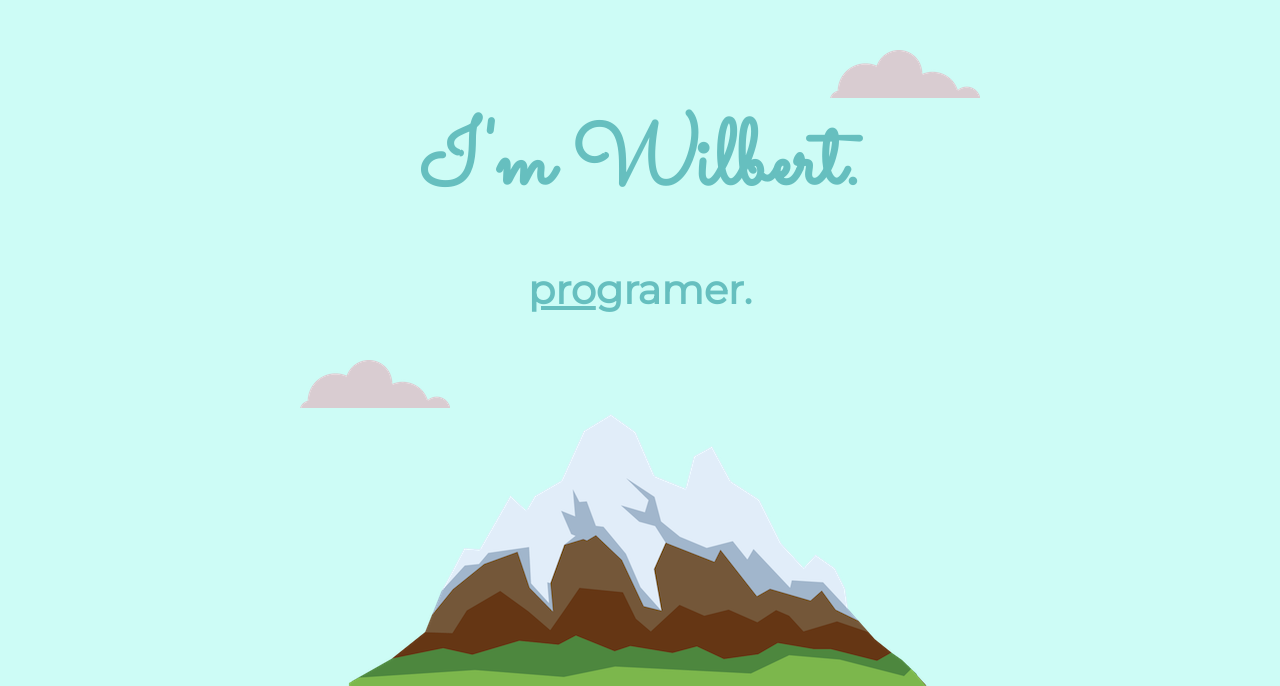
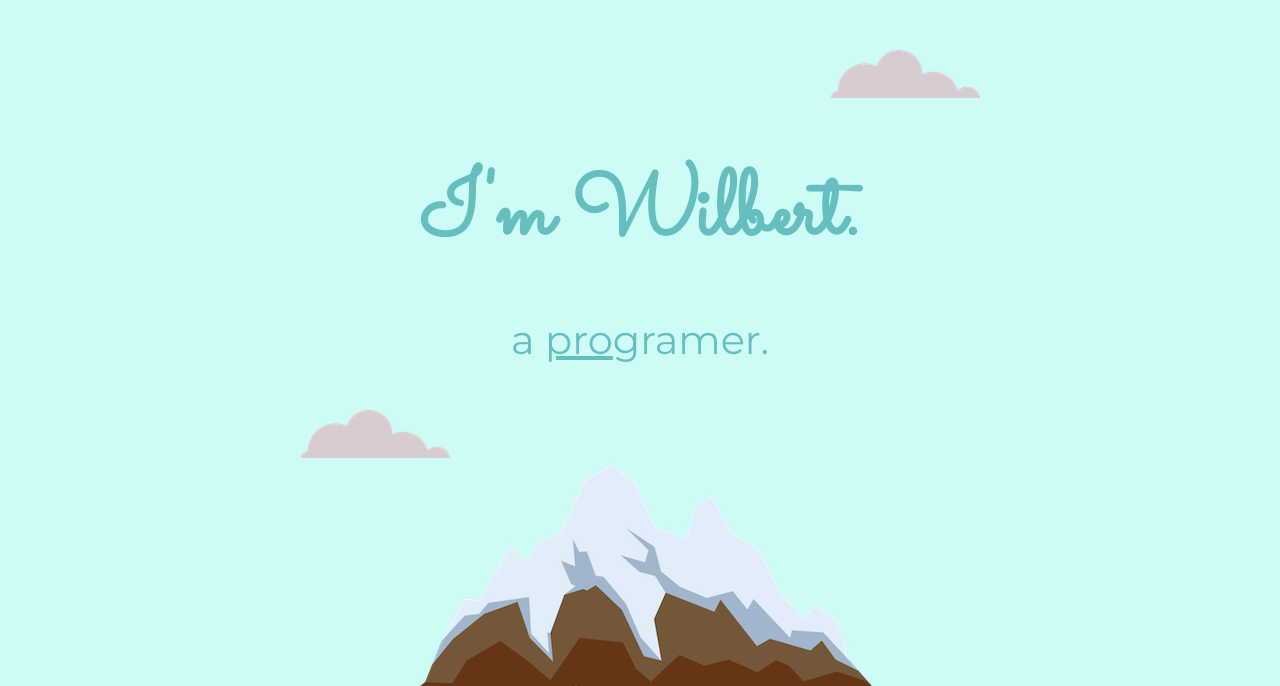
Before and after one commit to DarthWilbert/Styled-Personal-Site, a plain HTML site: page index.html in a window 1280 px wide. Shown: the top 686 px of the page. Drawn offline with Linux system fonts and the light colour scheme.

Commit message:
styling added

```diff
--- a/CSS/styles.css
+++ b/CSS/styles.css
@@ -6,12 +6,13 @@ body {
 
 h1 {
     font-size: 5.62rem;
-    margin: 0;
+    margin: 50px auto 0 auto;
     font-family: 'Sacramento', cursive;
     color: #66BFBF;
 }
 h2 {
     font-size: 2.5rem;
+    font-weight: normal;
     font-family: 'Montserrat', sans-serif;
     color: #66BFBF;
 }
@@ -19,13 +20,16 @@ h3 {
     font-family:'Montserrat', sans-serif;
     color: #11999E;
 }
-
+a{
+    color: #11999E;
+}
 
 .top-container {
     background-color: #CDFCF6;
     position: relative;
     padding-top: 100px;
 }
+
 
 
 .top-cloud{
--- a/index.html
+++ b/index.html
@@ -14,7 +14,7 @@
     <div class="top-container">
         <img class="top-cloud" src="CSS/images/cloud.png" alt="mountain image">
         <h1>I'm Wilbert.</h1>
-        <h2><u><span class="pro">pro</u></span>gramer.</h2>
+        <h2>a <u><span class="pro">pro</u></span>gramer.</h2>
         <img class="bottom-cloud" src="CSS/images/cloud.png" alt="cloud image">
         <img src="CSS/images/mountain.png" alt="cloud image">
 
```
